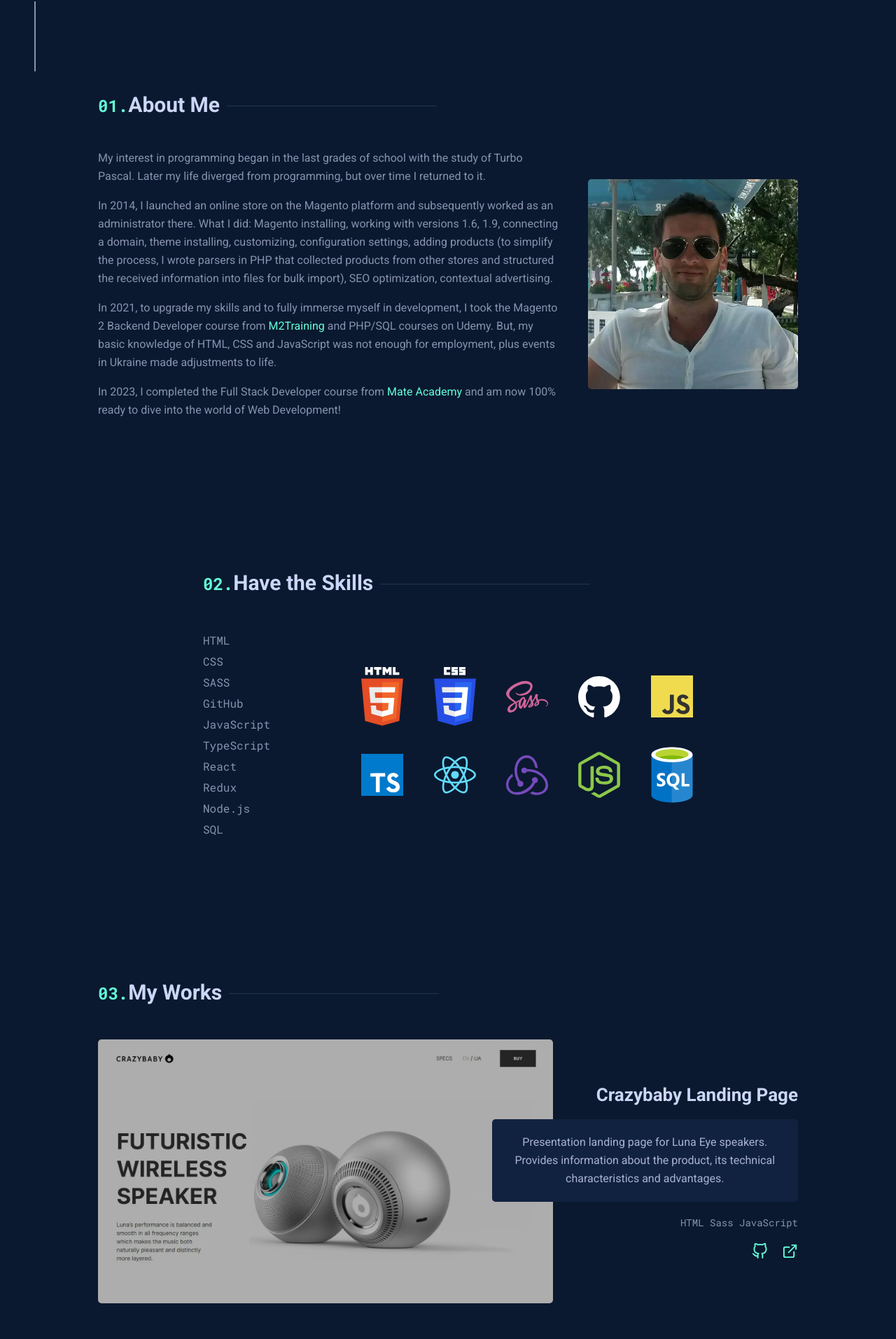
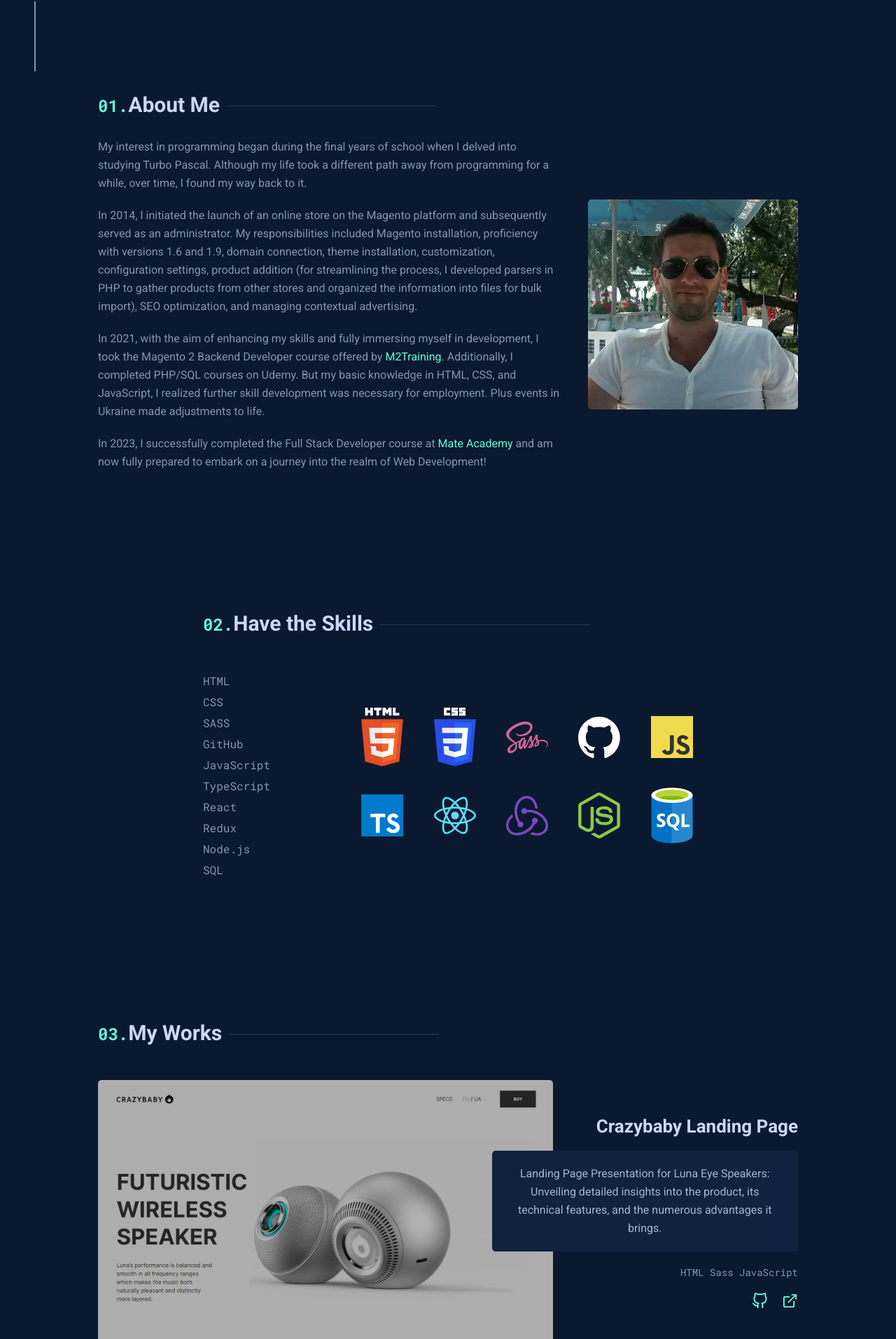
Before and after one commit to vlkzmn/volodymyr_kuzmin, a React (Create React App) app: page / in a window 1280 px wide. Shown: the part 698-2611 px from the top of the page at 70% size. Built offline with nearby package versions, Linux system fonts and the light colour scheme.

Commit message:
shema markup

```diff
--- a/public/index.html
+++ b/public/index.html
@@ -9,13 +9,16 @@
 
       gtag('config', 'G-80SQRQ851P');
     </script>
+    <meta name="google-site-verification" content="sMGij6eraT4nF5gJjHJlW_O97Xcp2TtpqJN-xRTei2w" />
 
     <meta charset="utf-8" />
     <link rel="icon" href="./favicon.ico" />
     <meta name="viewport" content="width=device-width, initial-scale=1" />
-    <meta name="theme-color" content="#000000" />
-    <meta name="description" content="Volodymyr Kuzmin - Full Stack Web Developer" />
-    <meta name="google-site-verification" content="sMGij6eraT4nF5gJjHJlW_O97Xcp2TtpqJN-xRTei2w" />
+    <meta name="theme-color" content="#0a192f" />
+
+    <title>Volodymyr Kuzmin - Full Stack Web Developer</title>
+    <meta name="description"
+      content="I am Full Stack Developer specializing in creating (and sometimes designing) web applications, I approach my work with both enthusiasm and pleasure!" />
 
     <meta property="og:title" content="Volodymyr Kuzmin">
     <meta property="og:description" content="Personal page of Vladimir Kuzmin - Full Stack Web Developer">
@@ -23,7 +26,28 @@
     <meta property="og:url" content="https://volodymyr-kuzmin.pp.ua/">
     <meta property="og:type" content="website">
 
-    <title>Volodymyr Kuzmin - Full Stack Web Developer</title>
+    <script type="application/ld+json">
+      {
+        "@context": "https://schema.org",
+        "@type": "Person",
+        "name": "Volodymyr Kuzmin",
+        "image": "img/foto.webp",
+        "email": "mailto:vlkzmn@gmail.com",
+        "telephone": "+380633485206",
+        "url": "https://volodymyr-kuzmin.pp.ua",
+        "hasOccupation": {
+          "@type": "Occupation",
+          "name": "Web Developer",
+          "skills": "HTML, CSS, Sass, JavaScript, TypeScript, React, Redux, Node.js, SQL, Git",
+          "occupationalCategory": {
+            "@type": "CategoryCode",
+            "codeValue": "15-1254.00",
+            "name": "Web Developers",
+            "url": "https://www.onetonline.org/link/summary/15-1254.00"
+          }
+        }
+      }
+    </script>
   </head>
   <body>
     <noscript>You need to enable JavaScript to run this app.</noscript>
--- a/src/api/projects.json
+++ b/src/api/projects.json
@@ -2,7 +2,7 @@
   {
     "id": 1,
     "title": "Crazybaby Landing Page",
-    "description": "Presentation landing page for Luna Eye speakers. Provides information about the product, its technical characteristics and advantages.",
+    "description": "Landing Page Presentation for Luna Eye Speakers: Unveiling detailed insights into the product, its technical features, and the numerous advantages it brings.",
     "image": "img/projects/crazybaby.webp",
     "gitHubUrl": "https://github.com/vlkzmn/crazybaby_landing",
     "url": "https://vlkzmn.github.io/crazybaby_landing/",
--- a/src/components/About/About.scss
+++ b/src/components/About/About.scss
@@ -38,6 +38,12 @@
     @include onDesktop {
       max-width: 1000px;
     }
+  }
+
+  &__text {
+    display: flex;
+    flex-direction: column;
+    gap: 20px;
   }
 
   &__foto {
--- a/src/components/About/About.tsx
+++ b/src/components/About/About.tsx
@@ -14,28 +14,28 @@ export const About: React.FC = () => {
           <div className="about__content">
             <div className="about__text">
               <p className="about__paragraph">
-                My interest in programming began in the last grades of school with the study of Turbo Pascal. Later my life diverged from programming, but over time I returned to it.
+                My interest in programming began during the final years of school when I delved into studying Turbo Pascal. Although my life took a different path away from programming for a while, over time, I found my way back to it.
               </p>
 
               <p className="about__paragraph">
-                In 2014, I launched an online store on the Magento platform and subsequently worked as an administrator there. What I did: Magento installing, working with versions 1.6, 1.9, connecting a domain, theme installing, customizing, configuration settings, adding products (to simplify the process, I wrote parsers in PHP that collected products from other stores and structured the received information into files for bulk import), SEO optimization, contextual advertising.
+                In 2014, I initiated the launch of an online store on the Magento platform and subsequently served as an administrator. My responsibilities included Magento installation, proficiency with versions 1.6 and 1.9, domain connection, theme installation, customization, configuration settings, product addition (for streamlining the process, I developed parsers in PHP to gather products from other stores and organized the information into files for bulk import), SEO optimization, and managing contextual advertising.
               </p>
 
               <p className="about__paragraph">
-                In 2021, to upgrade my skills and to fully immerse myself in development, I took the Magento 2 Backend Developer course from
+                In 2021, with the aim of enhancing my skills and fully immersing myself in development, I took the Magento 2 Backend Developer course offered by
                 <a
                   href="https://m2training.com.ua/"
                   className="about__paragraph-link"
                   target="_blank"
                   rel="noreferrer"
                 >
-                  &#160;M2Training&#160;
+                  &#160;M2Training.&#160;
                 </a>
-                and PHP/SQL courses on Udemy. But, my basic knowledge of HTML, CSS and JavaScript was not enough for employment, plus events in Ukraine made adjustments to life.
+                Additionally, I completed PHP/SQL courses on Udemy. But my basic knowledge in HTML, CSS, and JavaScript, I realized further skill development was necessary for employment. Plus events in Ukraine made adjustments to life.
               </p>
 
               <p className="about__paragraph">
-                In 2023, I completed the Full Stack Developer course from
+                In 2023, I successfully completed the Full Stack Developer course at
                 <a
                   href="https://mate.academy/en/courses/fullstack-parttime#course-program"
                   className="about__paragraph-link"
@@ -44,7 +44,7 @@ export const About: React.FC = () => {
                 >
                   &#160;Mate&#160;Academy&#160;
                 </a>
-                and am now 100% ready to dive into the world of Web Development!
+                and am now fully prepared to embark on a journey into the realm of Web Development!
               </p>
             </div>
 
--- a/src/components/Header/Header.scss
+++ b/src/components/Header/Header.scss
@@ -108,7 +108,7 @@
     }
   }
 
-  &__buttom {
+  &__button {
     box-sizing: border-box;
     width: 80px;
     height: 40px;
--- a/src/components/Header/Header.tsx
+++ b/src/components/Header/Header.tsx
@@ -32,7 +32,7 @@ export const Header: React.FC = () => {
             <a
               href="img/resume-Volodymyr-Kuzmin.pdf"
               download="resume-Volodymyr-Kuzmin.pdf"
-              className="header__buttom"
+              className="header__button"
             >
               Resume
             </a>
@@ -40,21 +40,21 @@ export const Header: React.FC = () => {
         </nav>
 
         <div className="header__content">
-          <div className="header__hi">
+          <p className="header__hi">
             Hi, my name is
-          </div>
+          </p>
 
           <h1 className="header__title">
             Volodymyr Kuzmin
           </h1>
 
-          <div className="header__legend">
+          <p className="header__legend">
             I build things for the web
-          </div>
+          </p>
 
-          <div className="header__text">
-            I am Full Stack Developer specializing in creating (and sometimes designing) web applications, I approach my work with both enthusiasm and pleasure! I am currently looking for a job, I am willing to consider participation in various projects or startups.
-          </div>
+          <p className="header__text">
+            I am a Full Stack Developer specializing in the creation (and occasionally design) of web applications. I approach my work with enthusiasm and pleasure. Currently, I am actively seeking employment and open to considering participation in various projects or startups.
+          </p>
         </div>
       </div>
     </header>
--- a/src/components/Projects/Projects.tsx
+++ b/src/components/Projects/Projects.tsx
@@ -25,7 +25,7 @@ export const Projects: React.FC = () => {
           <div className="projects__list">
             {featuredProjects.map((project, index) => {
               return (
-                <div className="projects__item" key={project.id}>
+                <article className="projects__item" key={project.id}>
                   <img
                     src={project.image}
                     className="projects__item-image"
@@ -42,13 +42,13 @@ export const Projects: React.FC = () => {
                       {project.title}
                     </h3>
 
-                    <div className="projects__item-text">
+                    <p className="projects__item-text">
                       {project.description}
-                    </div>
+                    </p>
 
-                    <div className="projects__item-technology">
+                    <p className="projects__item-technology">
                       {project.stack}
-                    </div>
+                    </p>
 
                     <div className="projects__item-links">
                       <a
@@ -74,7 +74,7 @@ export const Projects: React.FC = () => {
                       </a>
                     </div>
                   </div>
-                </div>
+                </article>
               );
             })}
           </div>
@@ -83,7 +83,7 @@ export const Projects: React.FC = () => {
             <div className="projects__other-grid">
               {otherProjects.map(project => {
                 return (
-                  <div className="projects__other-element" key={project.id}>
+                  <article className="projects__other-element" key={project.id}>
                     <div>
                       <div className="projects__other-element-icons">
                         <div className="projects__other-element-icons-folder">
@@ -119,15 +119,15 @@ export const Projects: React.FC = () => {
                         {project.title}
                       </h4>
 
-                      <div className="projects__other-element-text">
+                      <p className="projects__other-element-text">
                         {project.description}
-                      </div>
+                      </p>
                     </div>
 
-                    <div className="projects__other-element-technology">
+                    <p className="projects__other-element-technology">
                       {project.stack}
-                    </div>
-                  </div>
+                    </p>
+                  </article>
                 );
               })}
             </div>
--- a/src/index.scss
+++ b/src/index.scss
@@ -9,7 +9,7 @@ html {
   color: $LightestSlate;
 }
 
-h1, h2, h3, h4, body, ul, li{
+h1, h2, h3, h4, body, ul, li, p {
   margin: 0;
   padding: 0;
 }
```
Also changed, not shown: 1 other file (tests, documents, lock files or other folders).
